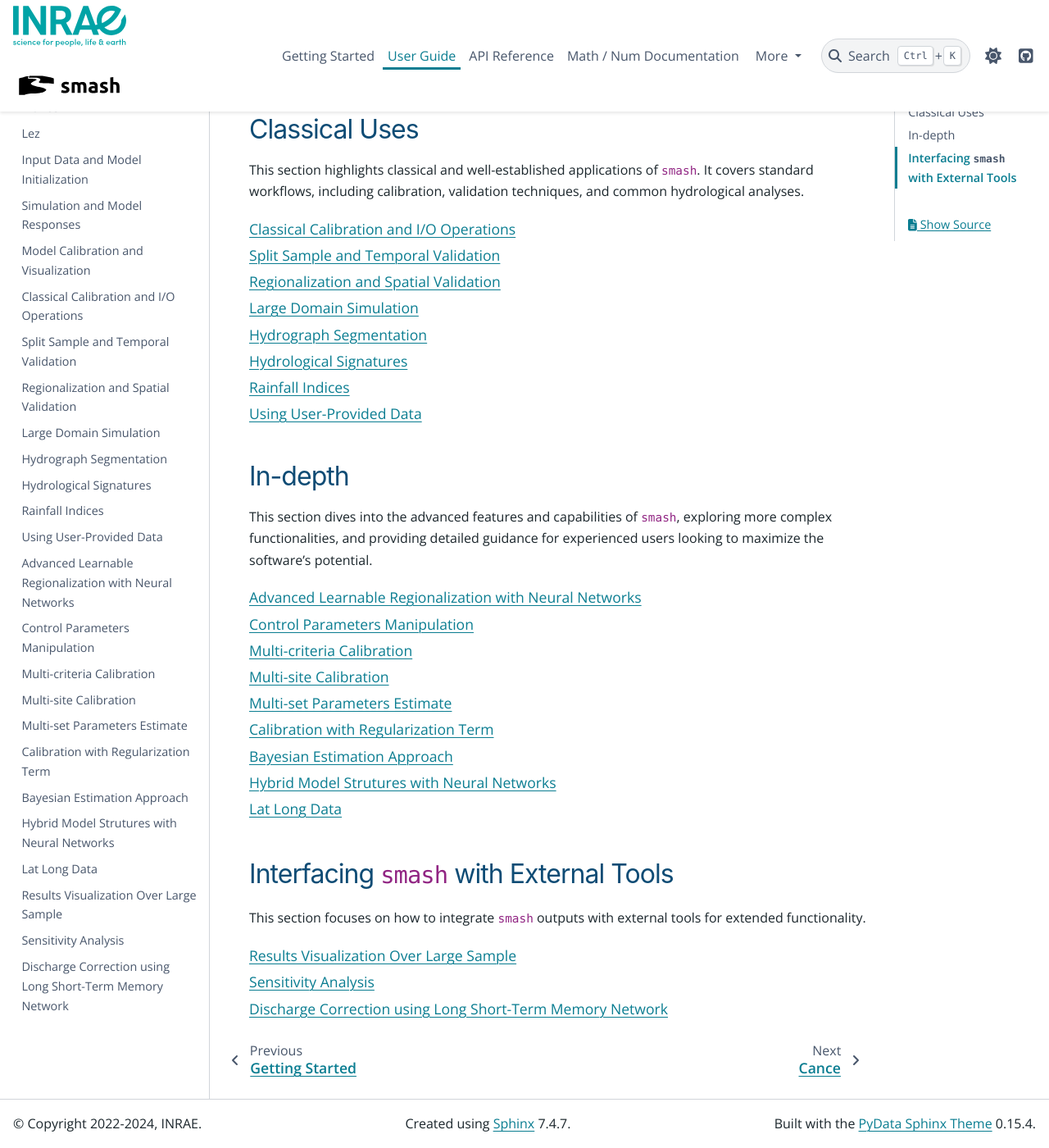
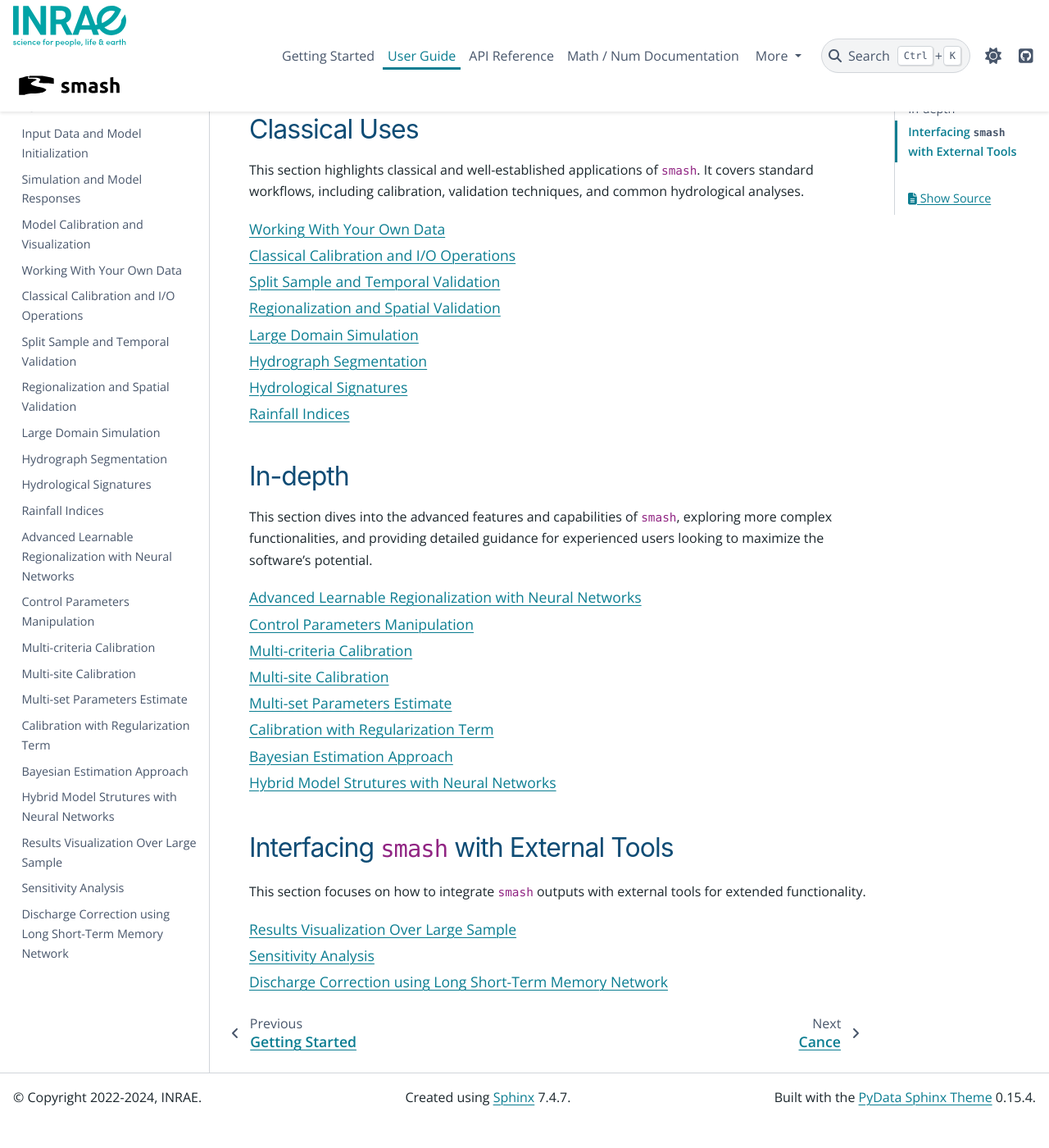
Before and after one commit to DassHydro/smash, a Sphinx documentation site: the page built from doc/source/user_guide/index.rst, in a window 1280 px wide and 1400 px high, scrolled down 693 px. Shown: the whole window at 82% size. Built offline with Sphinx 7.4.7 and the PyData theme 0.15.4, drawn with Linux system fonts in a browser that asks for light colours; pages that are not in the unit, such as notebooks, are missing from menus; the version number could not be read and is left out; cross-references to code outside the pages are shown as plain code; after the commit the page ends 2061 px from its top, so only the background shows below that.

Commit message:
DOC: fix user guide order and hydrograph seg tuto

```diff
--- a/doc/source/user_guide/classical_uses/using_user_provided_data.rst
+++ b/doc/source/user_guide/classical_uses/working_with_your_own_data.rst
@@ -1,10 +1,10 @@
-.. _user_guide.classical_uses.using_user_provided_data:
+.. _user_guide.classical_uses.working_with_your_own_data:
 
-========================
-Using User-Provided Data
-========================
+==========================
+Working With Your Own Data
+==========================
 
-To work with user-provided data `smash` (i.e., observed discharge, precipitation, descriptor, etc.), the data must adhere to specific format conventions, as described in this section.
+To work with your own data (i.e., observed discharge, precipitation, descriptor, etc.), the data must adhere to specific format conventions, as described in this section.
 
 Observed discharge
 ------------------
--- a/doc/source/user_guide/in_depth/lat_long_data.rst
+++ /dev/null
@@ -1,8 +0,0 @@
-.. _user_guide.in_depth.lat_long_data:
-
-=============
-Lat Long Data
-=============
-
-.. warning::
-    This section is in development.
--- a/doc/source/user_guide/index.rst
+++ b/doc/source/user_guide/index.rst
@@ -35,6 +35,7 @@
 .. toctree::
     :maxdepth: 1
 
+    classical_uses/working_with_your_own_data
     classical_uses/classical_calibration_io
     classical_uses/split_sample_temporal_validation
     classical_uses/regionalization_spatial_validation
@@ -42,7 +43,6 @@
     classical_uses/hydrograph_segmentation
     classical_uses/hydrological_signatures
     classical_uses/rainfall_indices
-    classical_uses/using_user_provided_data
 
 In-depth
 --------
@@ -60,7 +60,6 @@
     in_depth/calibration_with_regularization_term
     in_depth/bayesian_estimation_approach
     in_depth/hybrid_model_strutures
-    in_depth/lat_long_data
 
 Interfacing `smash` with External Tools
 ---------------------------------------
```
Also changed, not shown: doc/source/user_guide/classical_uses/hydrograph_segmentation.rst (+116 -121 lines), 1 other file.
